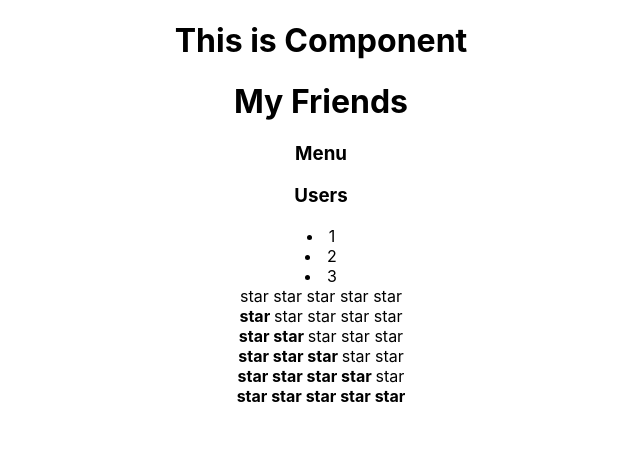
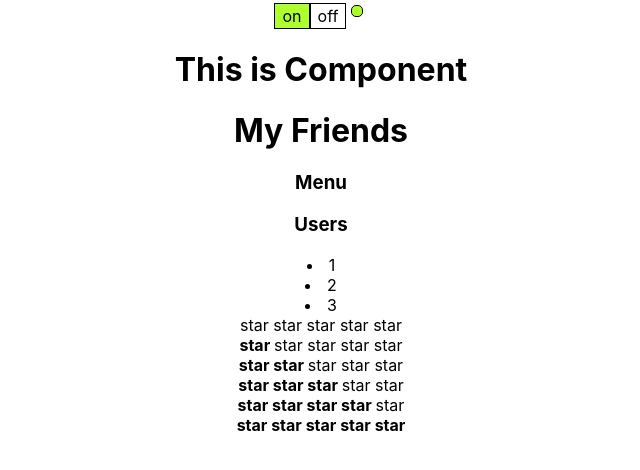
Before and after one commit to regggulus/ReactTS_shit_how_easy, a React (Create React App) app: page / in a window 1280 px wide. Shown: the top 470 px of the page, without its empty margins (319-959 px from the left). Built offline with nearby package versions, Linux system fonts and the light colour scheme.

Commit message:
OnOff.tsx useState (onClick)

```diff
--- a/src/App.tsx
+++ b/src/App.tsx
@@ -2,12 +2,14 @@ import React from 'react';
 import './App.css';
 import {Accordion} from "./components/Accordion/Accordion";
 import {Rating} from "./components/Rating/Rating";
+import {OnOff} from "./components/OnOff/OnOff";
 
 
 function App() {
 
     return (
         <div className={'App'}>
+            <OnOff/>
             <PageTitle title={'This is Component'}/>
             <PageTitle title={'My Friends'}/>
             <Accordion title={'Menu'} collapsed={true}/>
--- a/src/components/OnOff/OnOff.tsx
+++ b/src/components/OnOff/OnOff.tsx
@@ -1,3 +1,46 @@
-export function OnOff() {
+import React, {useState} from "react";
+
+type OnOffType = {
 
 }
+export function OnOff(props: OnOffType) {
+    const [on, setOn] = useState(true)
+    const onClickOnHandler = () => {
+        setOn(true)
+    }
+    const onClickOffHandler = () => {
+        setOn(false)
+    }
+    const onStyle = {
+        width: '30px',
+        height: '20px',
+        border: '1px solid black',
+        display: 'inline-block',
+        padding: '2px',
+        backgroundColor: on ? 'greenyellow' : 'white',
+    }
+    const offStyle = {
+        width: '30px',
+        height: '20px',
+        border: '1px solid black',
+        display: 'inline-block',
+        padding: '2px',
+        backgroundColor: on ? 'white' : 'coral'
+    }
+    const indicatorStyle = {
+        width: '10px',
+        height: '10px',
+        border: '1px solid black',
+        borderRadius: '5px',
+        display: 'inline-block',
+        margin: '5px',
+        backgroundColor: on ? 'greenyellow' : 'coral'
+    }
+    return(
+        <div>
+          <div onClick={onClickOnHandler} style={onStyle}>on</div>
+          <div onClick={onClickOffHandler} style={offStyle}>off</div>
+          <div style={indicatorStyle}></div>
+        </div>
+    )
+}
--- a/src/components/Rating/Rating.tsx
+++ b/src/components/Rating/Rating.tsx
@@ -1,5 +1,4 @@
 import React from "react";
-import {setProjectAnnotations} from "@storybook/react";
 
 type RatingType = {
     value: 0 | 1 | 2 | 3 | 4 | 5
```
